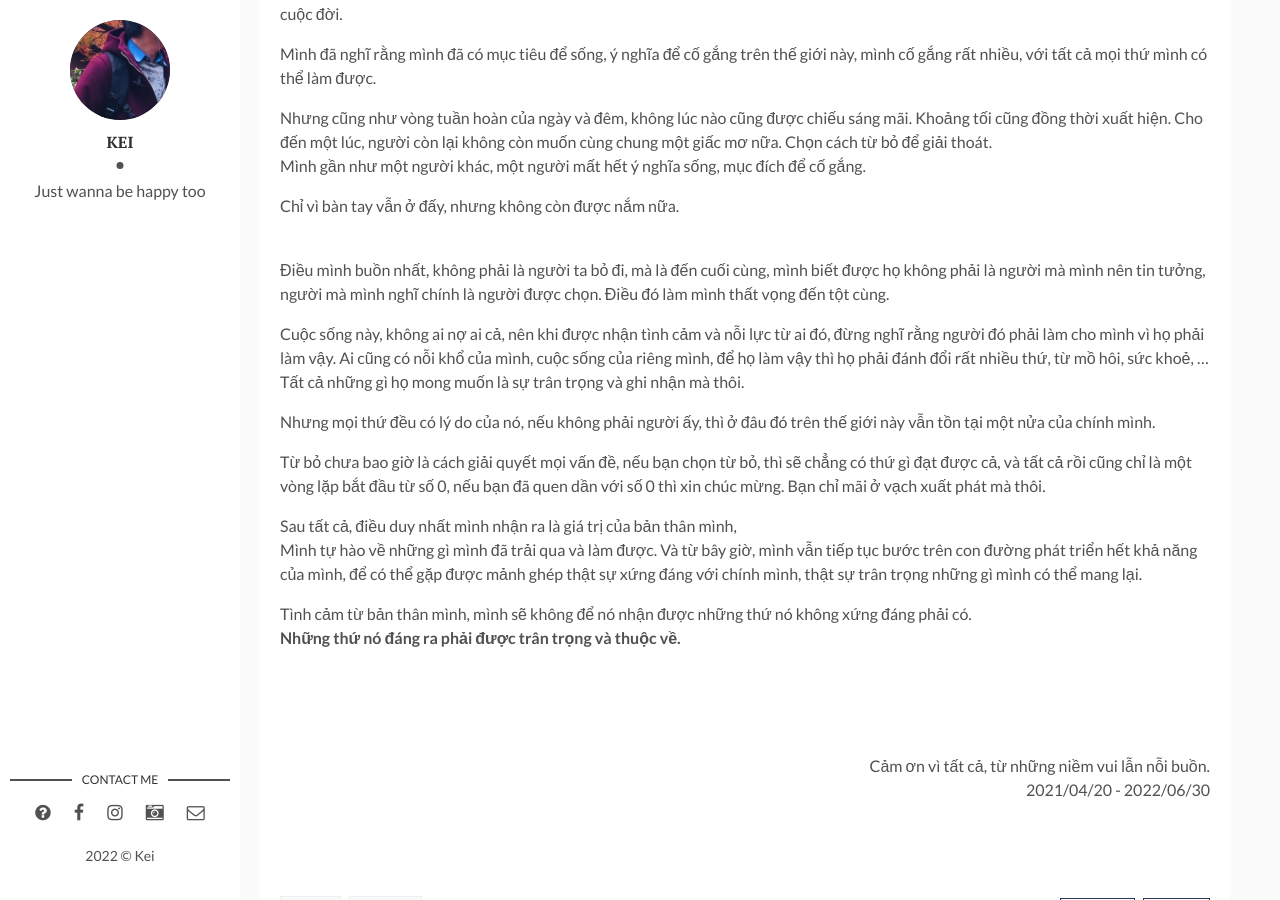
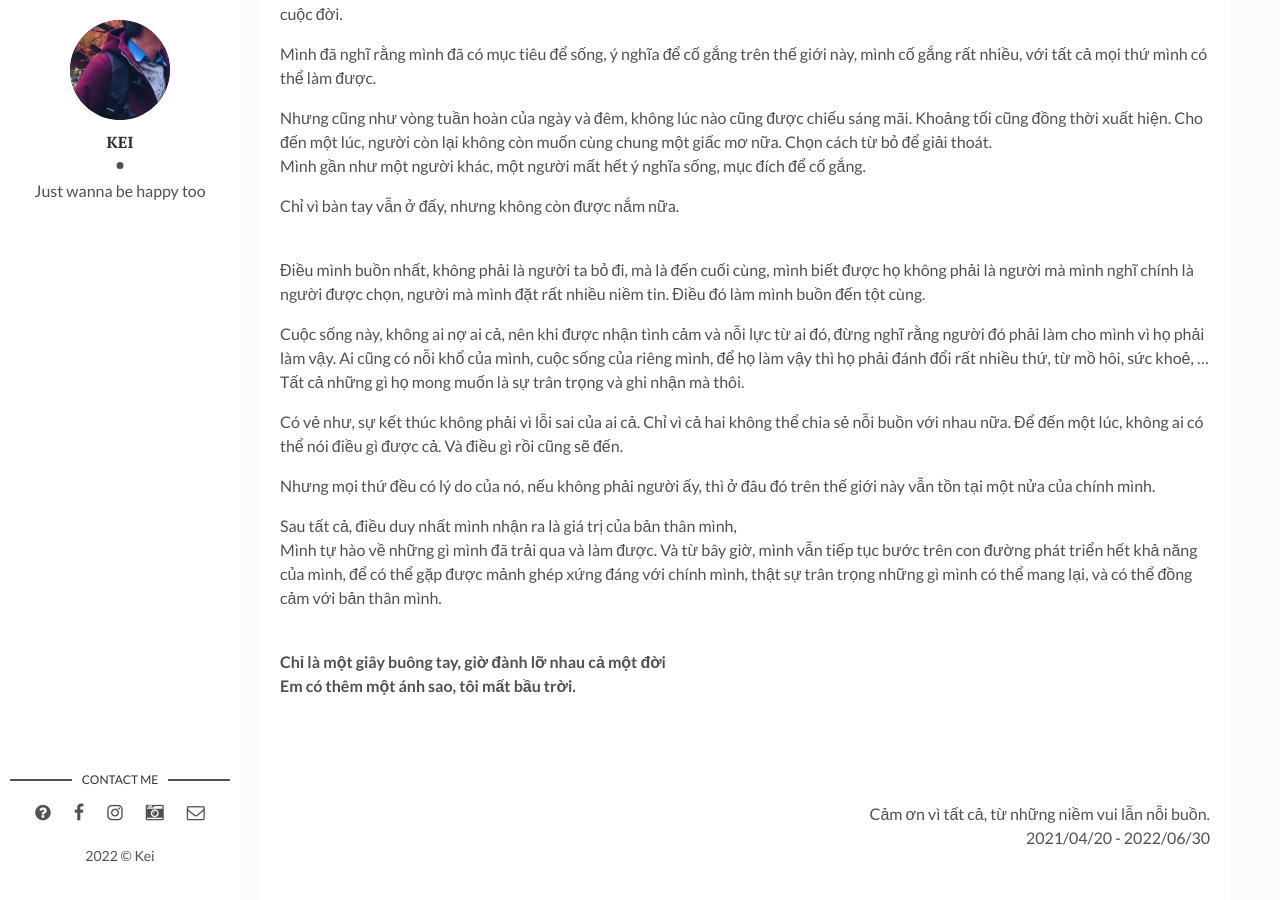
Before and after one commit to keiblog/keiblog, a Jekyll site: the page built from _posts/2022-07-02-dusk-till-dawn.markdown, in a window 1280 px wide and 900 px high, scrolled down 876 px. Built offline with Jekyll 4.4.1, drawn with Linux system fonts in a browser that asks for light colours.

Commit message:
Fix post

```diff
--- a/_posts/2022-07-02-dusk-till-dawn.markdown
+++ b/_posts/2022-07-02-dusk-till-dawn.markdown
@@ -30,22 +30,23 @@ Chỉ vì bàn tay vẫn ở đấy, nhưng không còn được nắm nữa.
 <br>
 <br>
 
-Điều mình buồn nhất, không phải là người ta bỏ đi, mà là đến cuối cùng, mình biết được họ không phải là người mà mình nên tin tưởng, người mà mình nghĩ chính là người được chọn. Điều đó làm mình thất vọng đến tột cùng.
+Điều mình buồn nhất, không phải là người ta bỏ đi, mà là đến cuối cùng, mình biết được họ không phải là người mà mình nghĩ chính là người được chọn, người mà mình đặt rất nhiều niềm tin. Điều đó làm mình buồn đến tột cùng.
 
 Cuộc sống này, không ai nợ ai cả, nên khi được nhận tình cảm và nỗi lực từ ai đó, đừng nghĩ rằng người đó phải làm cho mình vì họ phải làm vậy. Ai cũng có nỗi khổ của mình, cuộc sống của riêng mình, để họ làm vậy thì họ phải đánh đổi rất nhiều thứ, từ mồ hôi, sức khoẻ, ... Tất cả những gì họ mong muốn là sự trân trọng và ghi nhận mà thôi.
 
+Có vẻ như, sự kết thúc không phải vì lỗi sai của ai cả. Chỉ vì cả hai không thể chia sẻ nỗi buồn với nhau nữa. Để đến một lúc, không ai có thể nói điều gì được cả. Và điều gì rồi cũng sẽ đến.
+
 Nhưng mọi thứ đều có lý do của nó, nếu không phải người ấy, thì ở đâu đó trên thế giới này vẫn tồn tại một nửa của chính mình.
-
-Từ bỏ chưa bao giờ là cách giải quyết mọi vấn đề, nếu bạn chọn từ bỏ, thì sẽ chẳng có thứ gì đạt được cả, và tất cả rồi cũng chỉ là một vòng lặp bắt đầu từ số 0, nếu bạn đã quen dần với số 0 thì xin chúc mừng. Bạn chỉ mãi ở vạch xuất phát mà thôi.
 
 Sau tất cả, điều duy nhất mình nhận ra là giá trị của bản thân mình,
 <br>
 Mình tự hào về những gì mình đã trải qua và làm được. Và từ bây giờ, mình vẫn tiếp tục bước trên con đường phát triển hết khả năng của mình,
-để có thể gặp được mảnh ghép thật sự xứng đáng với chính mình, thật sự trân trọng những gì mình có thể mang lại.
+để có thể gặp được mảnh ghép xứng đáng với chính mình, thật sự trân trọng những gì mình có thể mang lại, và có thể đồng cảm với bản thân mình.
 
-Tình cảm từ bản thân mình, mình sẽ không để nó nhận được những thứ nó không xứng đáng phải có.
 <br>
-**Những thứ nó đáng ra phải được trân trọng và thuộc về.**
+**Chỉ là một giây buông tay, giờ đành lỡ nhau cả một đời**
+<br>
+**Em có thêm một ánh sao, tôi mất bầu trời.**
 <br>
 <br>
 
```
